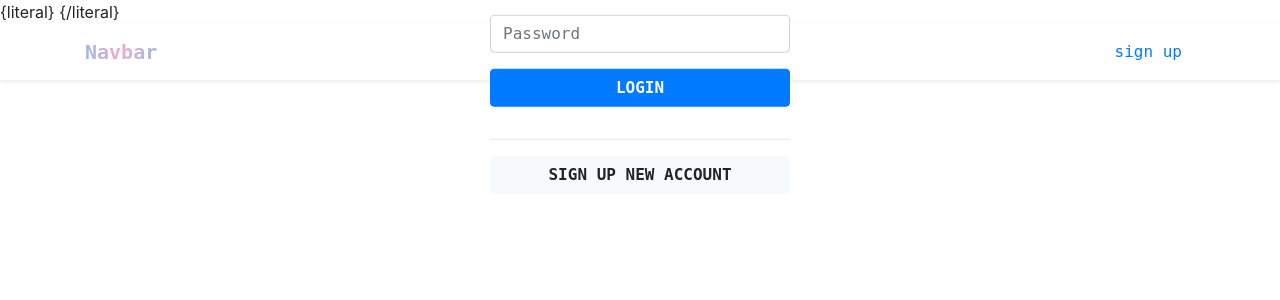
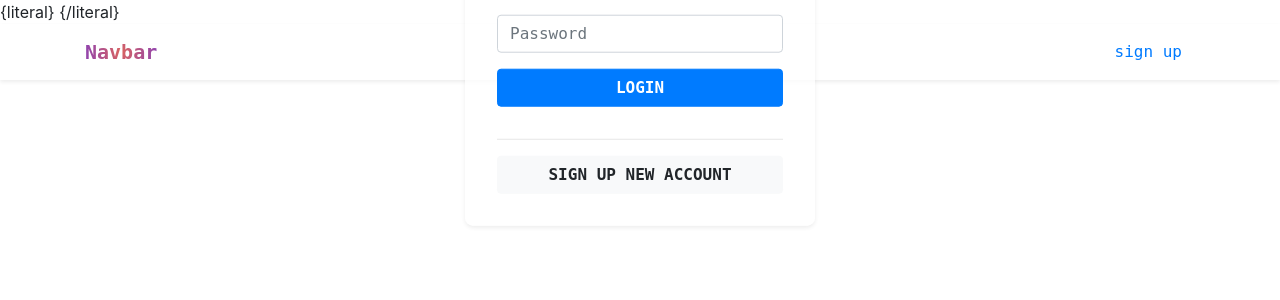
Before and after one commit to alan9130314/IG_demo, a PHP site: template public_html/templates/login.php in a window 1280 px wide. Shown: the top 300 px of the page. Run offline with PHP 8.4, Linux system fonts and the light colour scheme; the template is opened without the code that fills it, so the values that code supplies are empty; some libraries are stand-ins or nearby versions.

Commit message:
change main UI gradient color and login,signup panel
change main UI gradient color and login,signup panel

```diff
--- a/public_html/css/main.css
+++ b/public_html/css/main.css
@@ -2,9 +2,10 @@
     min-height: 100%;
     position: relative;
     text-transform: unset;
-    font-family: monospace;
-    background: rgb(238,174,202);
-    background: radial-gradient(circle, rgba(238,174,202,1) 0%, rgba(148,187,233,1) 100%);
+    font-family: monospace,"微軟正黑體";
+
+    background: rgb(218, 99, 95);
+    background: radial-gradient(circle, rgba(218, 99, 95, 1) 0%, rgba(134, 63, 185, 1) 100%);
 }
 
 #ig nav.navbar {
@@ -13,16 +14,20 @@
     margin-bottom: 1.5rem;
 
 }
-.narbar .container{
+
+.narbar .container {
     position: relative;
 }
-.navbar-brand{
+
+.navbar-brand {
     font-weight: bold;
-    background: radial-gradient(circle, rgba(238,174,202,1) 0%, rgba(148,187,233,1) 100%);
+    background: rgb(218, 99, 95);
+    background: radial-gradient(circle, rgba(218, 99, 95, 1) 0%, rgba(134, 63, 185, 1) 100%);
     -webkit-background-clip: text;
     -webkit-text-fill-color: transparent;
 }
-input.search{
+
+input.search {
     width: auto;
     margin: 0 auto;
     flex-grow: 1;
@@ -32,30 +37,32 @@ input.search{
     transform: translate(-50%, -50%);
 }
 
-.buttons button.btn{
+.buttons button.btn {
     width: 3rem;
 }
 
 .page-item.active .page-link {
     z-index: 1;
     color: #fff;
-    background-color: #c7c7c780;
-    border-color: #c7c7c780;
+    background-color: rgba(199, 199, 199, 0.5);
+    border-color: rgba(199, 199, 199, 0.5);
 }
 
 
-.searchResult{
+.searchResult {
     display: none;
 
 }
-.searchResult.show{
+
+.searchResult.show {
     display: block;
     position: relative;
     top: 50vh;
-    transform: translate(0,-50%);
+    transform: translate(0, -50%);
     font-size: 1.5rem;
     text-align: center;
 }
+
 form {
     margin-block-end: 0;
 }
@@ -85,6 +92,7 @@ nav .buttons button {
 
 
 }
+
 /* .posts .post:nth-child(2) {
     margin-top: 5rem;
 } */
@@ -133,16 +141,18 @@ nav .buttons button {
     margin-right: 1rem;
     font-weight: 500;
 }
-.comments .comment{
+
+.comments .comment {
     width: 100%;
     white-space: pre;
 }
+
 .comments .time {
     font-size: .6rem;
     opacity: .5;
 }
 
-.comments i{
+.comments i {
     font-size: .6rem;
 }
 
@@ -151,6 +161,7 @@ nav .buttons button {
     color: rgb(0, 0, 0);
     cursor: pointer;
 }
+
 .comments .edit.show {
     display: block;
     opacity: .1;
@@ -167,6 +178,7 @@ nav .buttons button {
     color: rgb(0, 0, 0);
     cursor: pointer;
 }
+
 .comments .delete.show {
     display: block;
     opacity: .1;
@@ -195,10 +207,14 @@ nav .buttons button {
     top: 50%;
     left: 50%;
     /* margin: 0 auto; */
-    width: 300px;
+    width: 350px;
     text-transform: capitalize;
-    transform: translate(-50%,-50%);
-
+    transform: translate(-50%, -50%);
+    background-color: hsla(0, 0%, 100%, 0.75);
+    padding: 2rem;
+    border-radius: .5rem;
+    box-shadow: 0 .125rem .25rem rgba(0,0,0,.075);
+    white-space: nowrap;
 }
 
 #login input,
```
